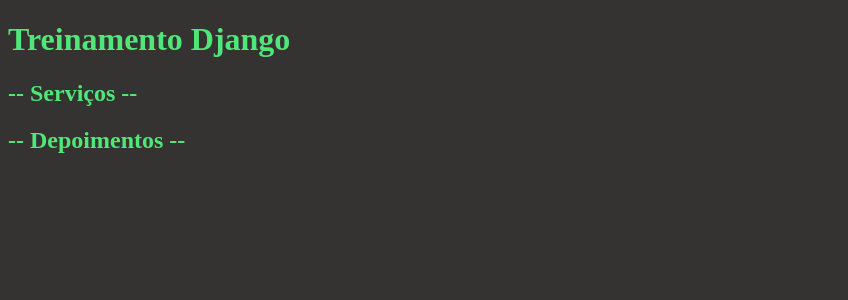
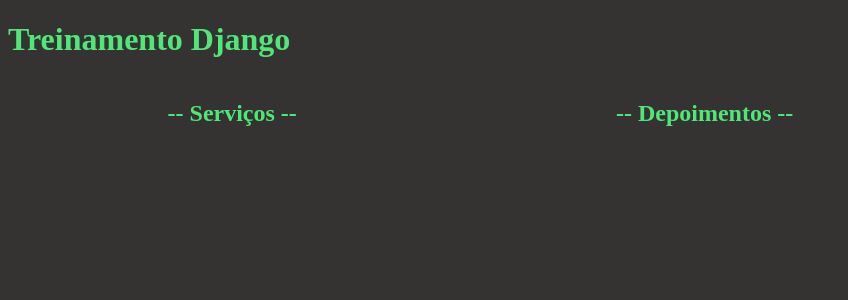
Before and after one commit to EsterPrazim/django-PTA, a Django app: page / in a window 1280 px wide. Shown: the top 300 px of the page, without its empty margins (0-848 px from the left). Run offline with Django 3.2, Linux system fonts and the light colour scheme; data that the repository does not hold is empty.

Commit message:
Add  stylization

```diff
--- a/static/css/home.css
+++ b/static/css/home.css
@@ -2,3 +2,21 @@ body {
     background-color: #343332;
     color: #51E678;
 }
+
+section {
+    display: flex;
+    align-items: baseline;
+    justify-content: space-around;
+    flex-direction: row;
+}
+
+div {
+    display: flex;
+    align-items: center;
+    justify-content: center;
+    flex-direction: column;
+}
+
+img {
+    width: 150px;
+}
--- a/templates/home.html
+++ b/templates/home.html
@@ -12,14 +12,15 @@
     <h1>Treinamento Django</h1>
 
     <section>
+        <div>
             <h2>-- Serviços --</h2>
             {% for servico in servicos %}
                 <h3>{{ servico.title }}</h3>
                 <p>{{ servico.text }}</p>
             {% endfor %}
-    </section>
+        </div>
 
-    <section>
+        <div>
             <h2>-- Depoimentos --</h2>
             {% for depoimento in depoimentos %}
                 <h3>{{ depoimento.name }}</h3>
@@ -28,15 +29,16 @@
                     <img src="{{ depoimento.image.url }}" alt="imagem de uma pessoa"/>
                 {% endif %}
             {% endfor %}
-    </section>
+        </div>
 
+        <div>
             {% if quemsomos.aboutUs|length > 0 %}
-    <section>
                 <h2>-- Quem Somos --</h2>
                 <p>{{ quemsomos.aboutUs }}</p>
                 <p>{{ quemsomos.description }}</p>
+            {% endif %}
+        </div>
     </section>
-    {% endif %}
 
 </body>
 </html>
```
Lines whose indentation alone changed are shown as unchanged.
